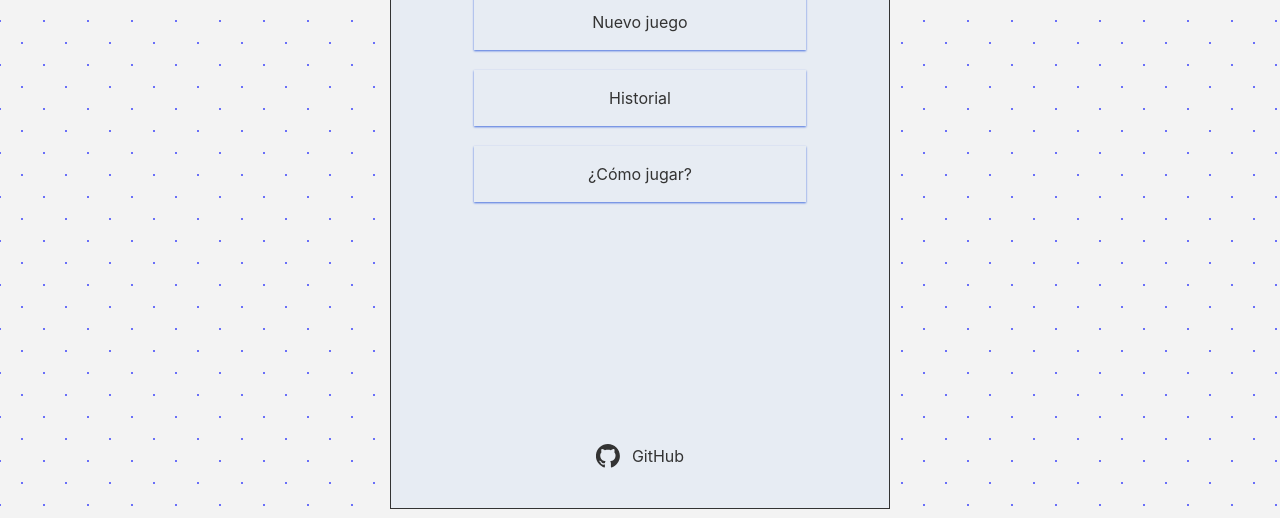
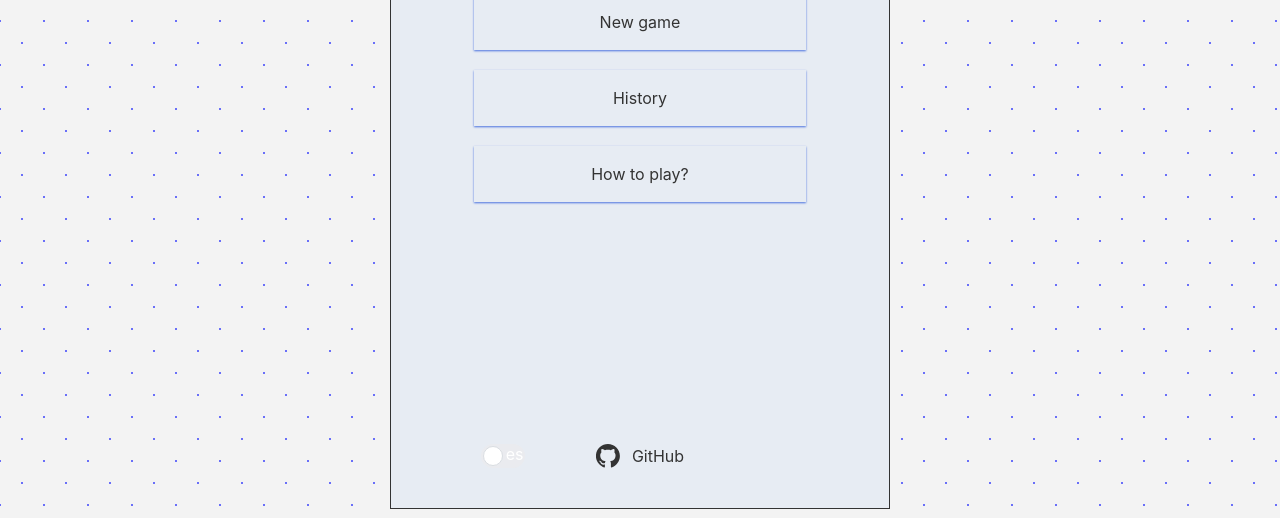
Before and after one commit to nibemo99/react-pyf, a React (Create React App) app: page / in a window 1280 px wide. Shown: the part 243-761 px from the top of the page. Built offline with nearby package versions, Linux system fonts and the light colour scheme.

Commit message:
Added toggle button for languages

```diff
--- a/src/App.js
+++ b/src/App.js
@@ -14,7 +14,6 @@ import { useTranslation } from 'react-i18next';
 function App () {
   // language
   const { t } = useTranslation();
-
 
   // useStatesss
   const [mainDisplay, setMainDisplay] = useState( 'menu' )
--- a/src/Components/Main/MenuScreen/MenuScreen.js
+++ b/src/Components/Main/MenuScreen/MenuScreen.js
@@ -1,13 +1,25 @@
-import React from 'react'
+import React, { useState } from 'react'
 import { useTranslation } from "react-i18next";
 import './../Main.css'
 
 export const MenuScreen = ( { setMainDisplay, calcRandomNumber, setRandomNumber, title, setTitle } ) => {
     // language setup
     const { t, i18n } = useTranslation();
+    const handleChangeLng = () => {
+        if ( language === 'es' ) {
+            i18n.changeLanguage( 'en' );
+            localStorage.setItem( "lng", 'en' );
+            language = 'en'
+        }
+        else if ( language === 'en' ) {
+            i18n.changeLanguage( 'es' );
+            localStorage.setItem( "lng", 'es' );
+            language = 'es'
+        }
+    };
 
-    // states
-    const estilos = 'w-2/3 py-4 shadow-sm shadow-blue-700 hover:bg-blue-700 hover:text-white hover:scale-105 focus:bg-blue-700 focus:text-white focus:scale-105 ease-out duration-500'
+    // variables
+    let language = localStorage.getItem( 'lng' ) || 'en'
 
     // functions
     const clickHandler = ( e ) => {
@@ -23,7 +35,6 @@ export const MenuScreen = ( { setMainDisplay, calcRandomNumber, setRandomNumber,
         }
         setMainDisplay( e )
     }
-
 
     // En cada render
     if ( title !== 'Picas & Fijas' ) {
@@ -42,17 +53,37 @@ export const MenuScreen = ( { setMainDisplay, calcRandomNumber, setRandomNumber,
                 </button>
                 <button
                     onClick={() => clickHandler( 'hist' )}
-                    className={estilos}
+                    className='w-2/3 py-4 shadow-sm shadow-blue-700 hover:bg-blue-700 hover:text-white hover:scale-105 focus:bg-blue-700 focus:text-white focus:scale-105 ease-out duration-500'
                 >
                     {t( "History" )}
                 </button>
                 <button
                     onClick={() => clickHandler( 'howto' )}
-                    className={estilos}
+                    className='w-2/3 py-4 shadow-sm shadow-blue-700 hover:bg-blue-700 hover:text-white hover:scale-105 focus:bg-blue-700 focus:text-white focus:scale-105 ease-out duration-500'
                 >
                     {t( "How to play" )}
                 </button>
+
             </div>
+            <label
+                htmlFor="teal-toggle"
+                className="inline-flex absolute left-28 bottom-10 -translate-x-1/2 items-center mr-5 cursor-pointer"
+            >
+                <input
+                    type="checkbox"
+                    value=""
+                    id="teal-toggle"
+                    class="sr-only peer"
+                    checked={( language === 'en' ) ? false : true}
+                    onClick={handleChangeLng}
+                />
+                <div className="relative w-11 h-6 bg-gray-200 rounded-full peer dark:bg-blue-700 peer-focus:ring-4 peer-focus:ring-teal-300 dark:peer-focus:ring-teal-800 peer-checked:after:translate-x-full peer-checked:after:border-white after:content-[''] after:absolute after:top-0.5 after:left-[2px] after:bg-white after:border-gray-300 after:border after:rounded-full after:h-5 after:w-5 after:transition-all dark:border-gray-600 peer-checked:bg-teal-600">
+                    <span className='text-white absolute w-full bottom-[2px] left-0'>
+                        en es
+                    </span>
+                </div>
+            </label>
+
             <a
                 href='https://github.com/nibemo99/react-pyf'
                 className='flex gap-3 absolute left-1/2 bottom-10 -translate-x-1/2 hover:scale-110 duration-300'
--- a/src/languages/i18next.js
+++ b/src/languages/i18next.js
@@ -13,7 +13,7 @@ i18next.use( initReactI18next ).init( {
             translation: es,
         },
     },
-    lng: localStorage.getItem( "lng" ) || "es",
+    lng: localStorage.getItem( "lng" ) || "en",
 } );
 
 export default i18next;
```
